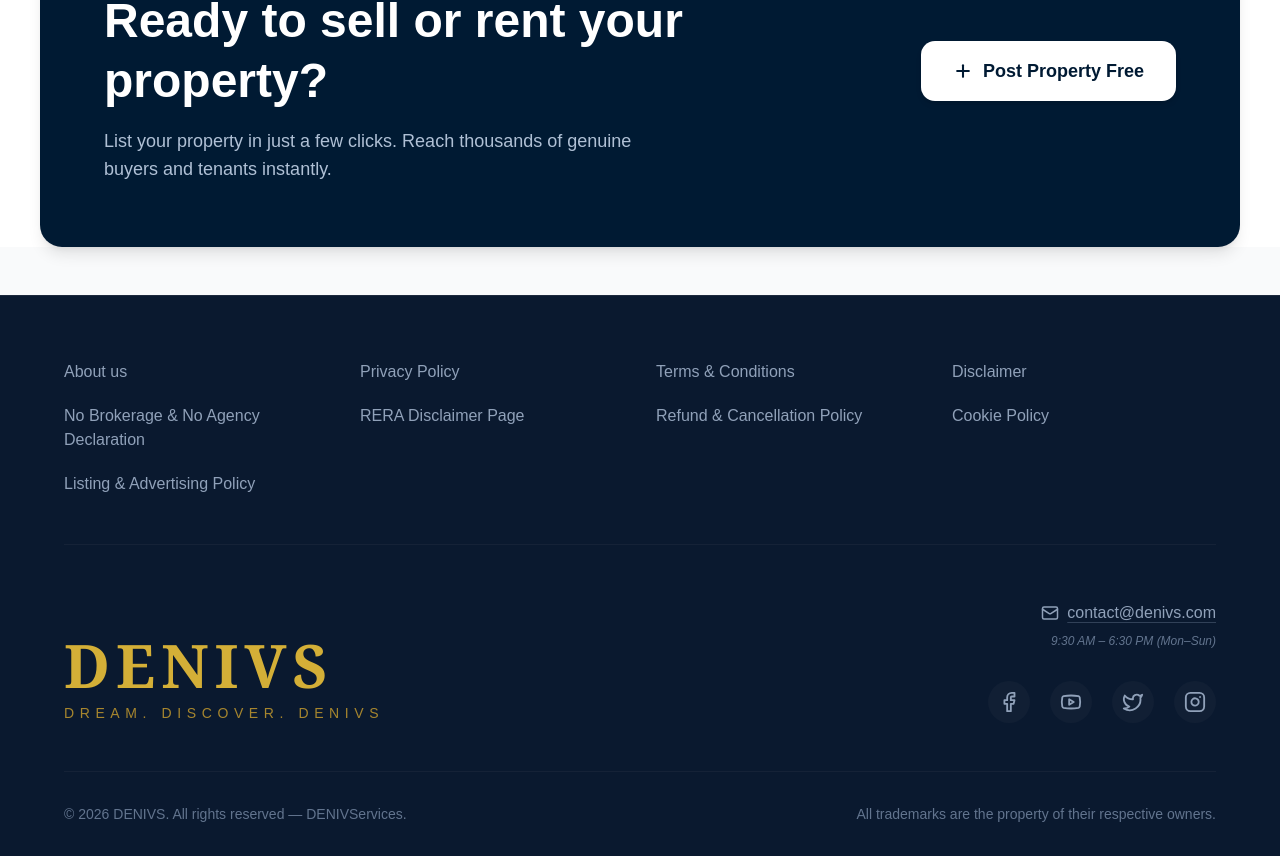
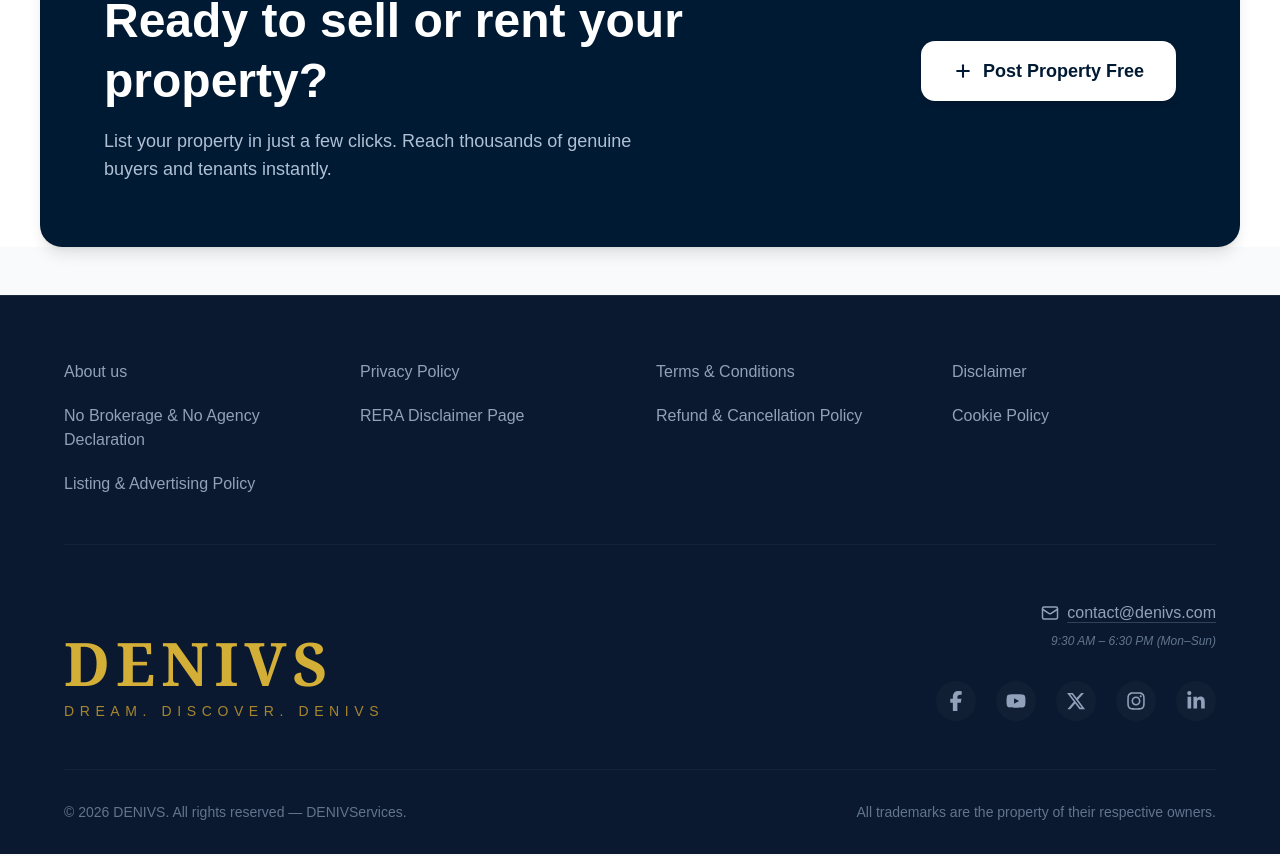
Before and after one commit to denivsofficial/DenivsFinal, a React (Vite) app: page / in a window 1280 px wide. Shown: the part 2275-3131 px from the top of the page. Built offline with nearby package versions, Linux system fonts and the light colour scheme; no server answers.

Commit message:
Update: social links in footer section

```diff
--- a/package.json
+++ b/package.json
@@ -24,6 +24,7 @@
     "react": "^19.2.0",
     "react-dom": "^19.2.0",
     "react-hook-form": "^7.71.2",
+    "react-icons": "^5.6.0",
     "react-router-dom": "^7.13.1",
     "react-toastify": "^11.0.5",
     "shadcn": "^4.0.0",
--- a/src/ComponentPages/Footer.jsx
+++ b/src/ComponentPages/Footer.jsx
@@ -1,6 +1,7 @@
 import React from 'react';
 import { Link } from 'react-router-dom';
-import { Facebook, Youtube, Twitter, Instagram, Mail, Phone } from 'lucide-react';
+import { Mail, Phone } from 'lucide-react';
+import { FaFacebookF, FaYoutube, FaXTwitter, FaInstagram, FaLinkedinIn } from "react-icons/fa6";
 
 const companyLinks = [
   { label: 'About us', path: '/about' },
@@ -15,10 +16,11 @@ const companyLinks = [
 ];
 
 const socialLinks = [
-  { label: 'Facebook', href: '#', icon: Facebook, hover: 'hover:text-blue-500' },
-  { label: 'YouTube', href: '#', icon: Youtube, hover: 'hover:text-red-500' },
-  { label: 'Twitter', href: '#', icon: Twitter, hover: 'hover:text-sky-400' },
-  { label: 'Instagram', href: '#', icon: Instagram, hover: 'hover:text-pink-500' },
+  { label: 'Facebook', href: 'https://www.facebook.com/DENIVservices/?rdid=qDuifIdK4QCm0Bca', icon: FaFacebookF, hover: 'hover:text-blue-500' },
+  { label: 'YouTube', href: 'https://www.youtube.com/@denivs_official', icon: FaYoutube, hover: 'hover:text-red-500' },
+  { label: 'X', href: 'https://x.com/denivs_official?s=11', icon: FaXTwitter, hover: 'hover:text-slate-300' }, // Updated to X
+  { label: 'Instagram', href: 'https://www.instagram.com/denivs_official?igsh=MTIzOHJidXg3bW8yZA%3D%3D&utm_source=qr', icon: FaInstagram, hover: 'hover:text-pink-500' },
+  { label: 'LinkedIn', href: '#', icon: FaLinkedinIn, hover: 'hover:text-blue-600' },
 ];
 
 const Footer = () => {
@@ -76,9 +78,11 @@ const Footer = () => {
                 <a
                   key={label}
                   href={href}
-                  className={`p-2.5 rounded-full bg-slate-800/40 text-slate-400 ${hover} hover:bg-slate-800 transition-all transform hover:-translate-y-1`}
+                  target="_blank"
+                  rel="noopener noreferrer"
+                  className={`p-2.5 rounded-full bg-slate-800/40 text-slate-400 ${hover} hover:bg-slate-800 transition-all transform hover:-translate-y-1 flex items-center justify-center`}
                 >
-                  <Icon size={22} />
+                  <Icon size={20} />
                 </a>
               ))}
             </div>
```
Also changed, not shown: 1 other file (tests, documents, lock files or other folders).
